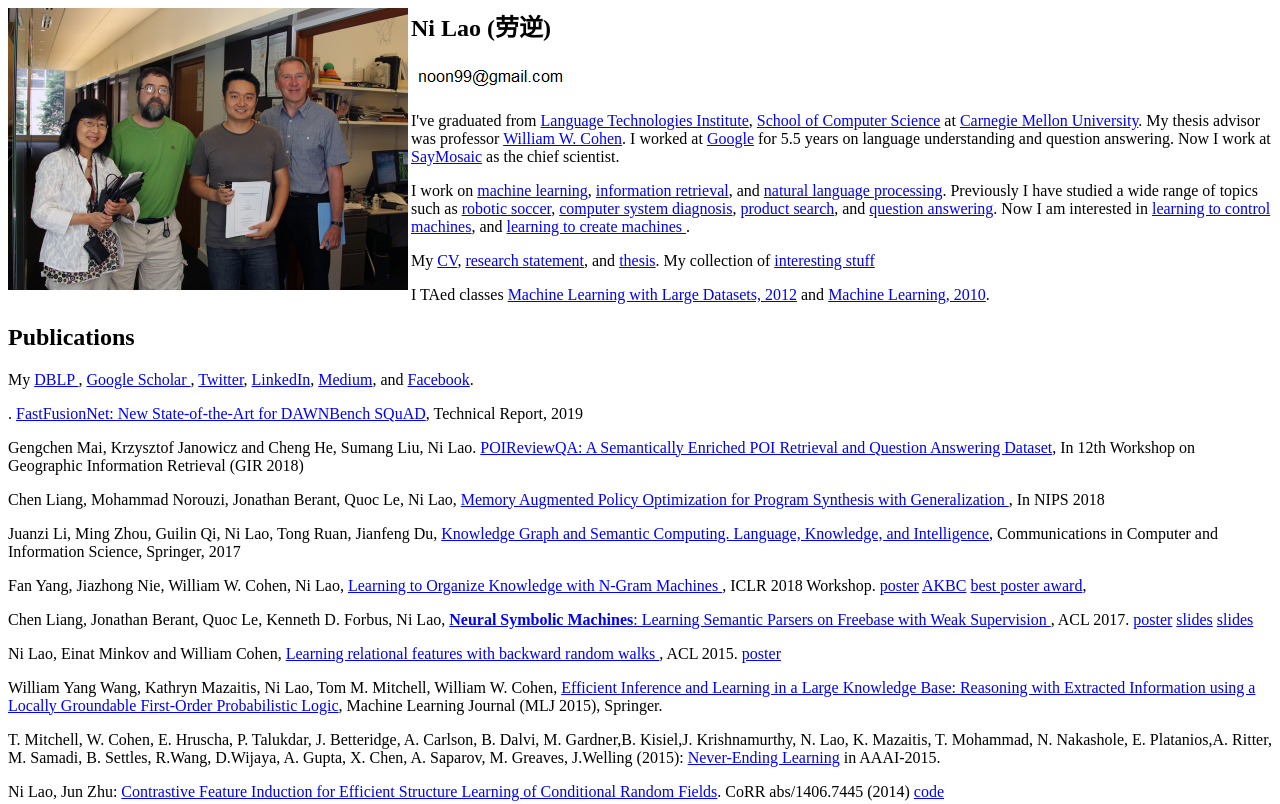
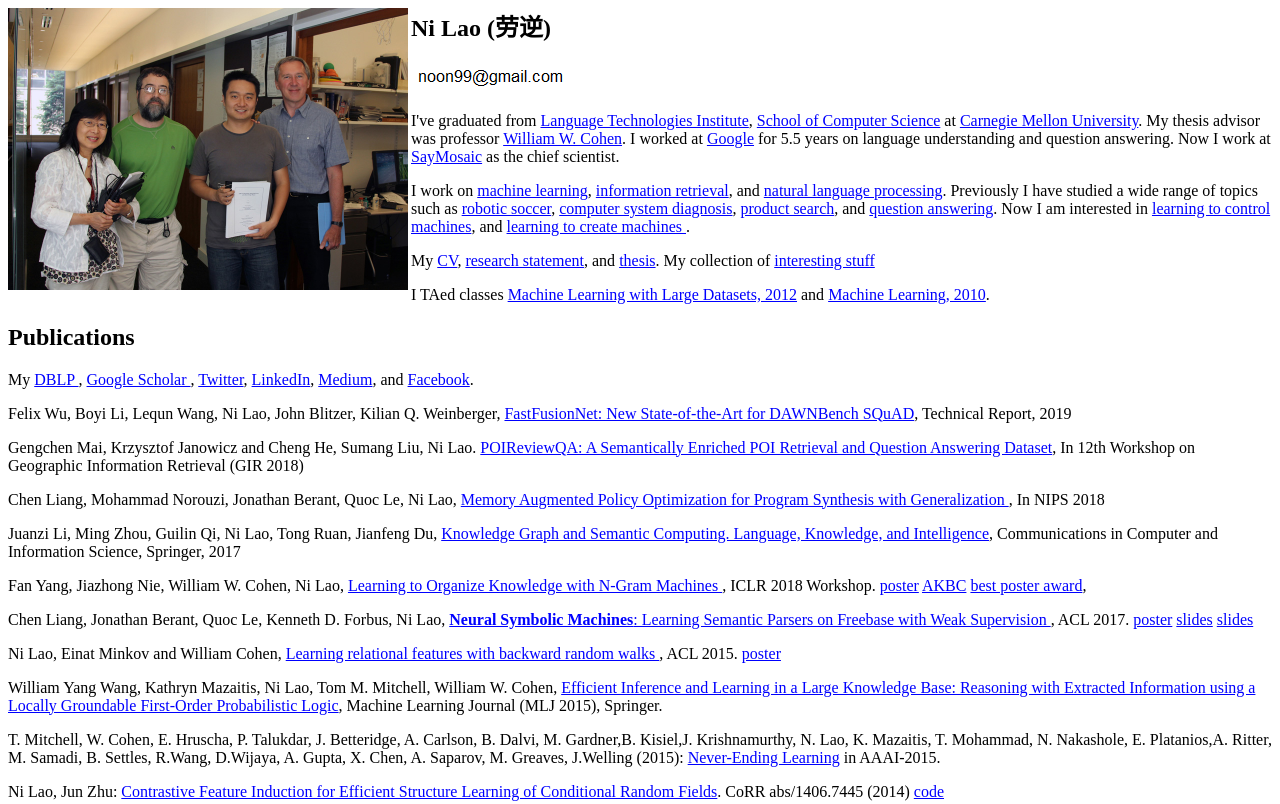
Before and after one commit to noon99jaki/noon99jaki.github.io, a plain HTML site: page index.html in a window 1280 px wide. Shown: the top 804 px of the page. Drawn offline with Linux system fonts and the light colour scheme.

Commit message:
Add names.

```diff
--- a/index.html
+++ b/index.html
@@ -62,8 +62,7 @@ Machine Learning, 2010</a>.
 and <a href="https://www.facebook.com/noon99"> Facebook</a>.
 </p>
 
-
-<p> .
+<p> Felix Wu, Boyi Li, Lequn Wang, Ni Lao, John Blitzer, Kilian Q. Weinberger,
  <a href="https://arxiv.org/abs/1902.11291">
   FastFusionNet: New State-of-the-Art for DAWNBench SQuAD</a>,
   Technical Report, 2019
```
